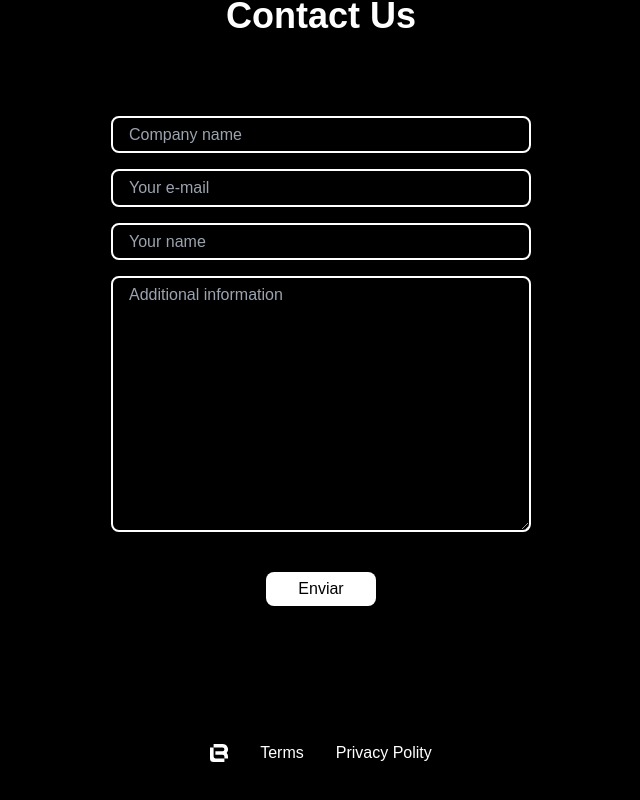
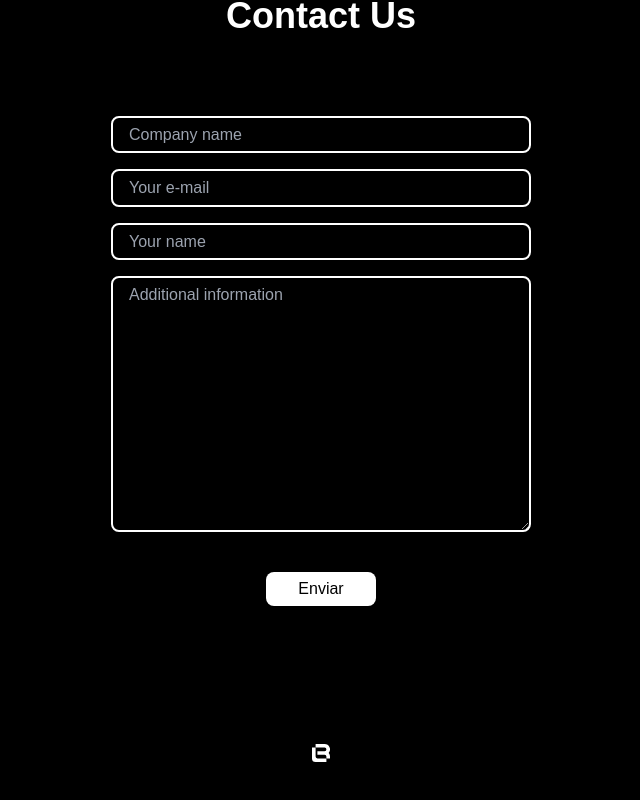
Before and after one commit to brunoliimas/lorem-ipsum, a Next.js app: page / in a window 1280 px wide. Shown: the part 5812-6612 px from the top of the page, without its empty margins (319-959 px from the left). Built offline with nearby package versions, Linux system fonts and the light colour scheme.

Commit message:
Tirando links do footer

```diff
--- a/components/Footer.tsx
+++ b/components/Footer.tsx
@@ -13,8 +13,8 @@ const Footer: React.FC = () => (
             className="cursor-pointer"
          />
       </Link>
-      <Link href="/terms">Terms</Link>
-      <Link href="/privacy">Privacy Polity</Link>
+      {/* <Link href="/terms">Terms</Link>
+      <Link href="/privacy">Privacy Polity</Link> */}
    </footer>
 )
 
```
